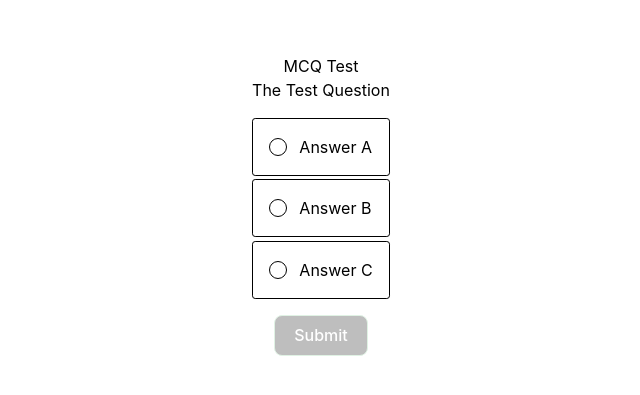
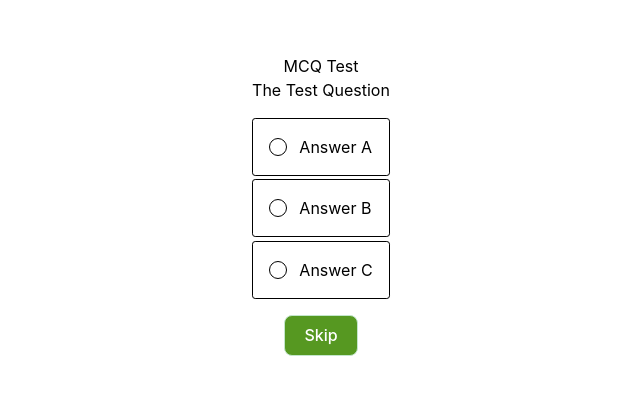
Before and after one commit to UQ-eLIPSE/crucible-components, a Vue app: page / in a window 1280 px wide. Shown: the part 195-590 px from the top of the page, without its empty margins (319-959 px from the left). Built offline with nearby package versions, Linux system fonts and the light colour scheme.

Commit message:
Now users can skip questions

```diff
--- a/src/components/MCQ/MCQButton.vue
+++ b/src/components/MCQ/MCQButton.vue
@@ -2,11 +2,10 @@
   <div>
     <button
       class="mcq-button"
-      :class="buttonClass"
-      :disabled="buttonDisabled"
-      @click="handleButtonClick(submitted)"
+      :class="getButtonClass(submitted, selectedOption)"
+      @click="handleButtonClick(submitted, selectedOption)"
     >
-      {{ buttonText }}
+      {{ getButtonText(submitted, selectedOption) }}
     </button>
   </div>
 </template>
@@ -15,21 +14,42 @@
 import { ref } from "vue";
 import type { MCQButton } from "@type/MCQ.d.ts";
 
-const { submitted, buttonDisabled } = defineProps<MCQButton>();
-const buttonClass = ref<string>("submit");
-const buttonText = ref<string>("Submit");
-const emit = defineEmits(["submitAnswer", "nextQuestion"]);
+const { submitted, selectedOption } = defineProps<MCQButton>();
+const buttonClass = ref<string>("skip");
+const buttonText = ref<string>("Skip");
+const emit = defineEmits(["submitAnswer", "nextQuestion", "skipQuestion"]);
 
-const handleButtonClick = (submittedValue: boolean) => {
-  if (!submittedValue) {
+const handleButtonClick = (
+  submittedValue: boolean,
+  selectedOptionValue: string | null,
+) => {
+  if (!submittedValue && selectedOptionValue) {
     emit("submitAnswer");
     buttonClass.value = "next";
     buttonText.value = "Next";
-  } else if (submittedValue) {
+  } else if (submittedValue && selectedOptionValue) {
     emit("nextQuestion");
-    buttonClass.value = "submit";
-    buttonText.value = "Submit";
+    buttonClass.value = "skip";
+    buttonText.value = "Skip";
+  } else if (!submittedValue && !selectedOptionValue) {
+    emit("skipQuestion");
+    buttonClass.value = "skip";
+    buttonText.value = "Skip";
   }
+};
+
+const getButtonClass = (
+  submittedValue: boolean,
+  selectedOptionValue: string | null,
+) => {
+  return !submittedValue && selectedOptionValue ? "submit" : buttonClass.value;
+};
+
+const getButtonText = (
+  submittedValue: boolean,
+  selectedOptionValue: string | null,
+) => {
+  return !submittedValue && selectedOptionValue ? "Submit" : buttonText.value;
 };
 </script>
 
@@ -66,8 +86,10 @@ button:focus-visible {
 .submit {
   background-color: #7f7f7f;
 }
-
 .next {
   background-color: #2a52be;
 }
+.skip {
+  background-color: #569821;
+}
 </style>
--- a/src/components/MCQ/MCQQuestion.vue
+++ b/src/components/MCQ/MCQQuestion.vue
@@ -19,9 +19,10 @@
   </div>
   <MCQButton
     :submitted="submitted"
-    :button-disabled="buttonDisabled"
+    :selected-option="selectedOption"
     @submit-answer="submitAnswer"
     @next-question="nextQuestion"
+    @skip-question="nextQuestion"
   />
 </template>
 
@@ -34,16 +35,13 @@ import MCQButton from "./MCQButton.vue";
 const { title, options } = defineProps<MCQProps>();
 const selectedOption = ref<string | null>(null);
 const submitted = ref<boolean>(false);
-const buttonDisabled = ref<boolean>(true);
 
 const submitAnswer = () => {
   submitted.value = true;
-  buttonDisabled.value = false;
 };
 
 const nextQuestion = () => {
   submitted.value = false;
-  buttonDisabled.value = true;
   selectedOption.value = null;
 };
 
@@ -51,10 +49,8 @@ const nextQuestion = () => {
 const selectOption = (key: string) => {
   if (!submitted.value && selectedOption.value != key) {
     selectedOption.value = key;
-    buttonDisabled.value = false;
   } else if (!submitted.value && selectedOption.value === key) {
     selectedOption.value = null;
-    buttonDisabled.value = true;
   }
 };
 
--- a/src/types/MCQ.d.ts
+++ b/src/types/MCQ.d.ts
@@ -12,7 +12,7 @@ export interface MCQOptions {
 
 export interface MCQButton {
   submitted: boolean;
-  buttonDisabled: boolean;
+  selectedOption: string | null;
 }
 
 export interface MCQRadioOption {
```
Also changed, not shown: 1 other file (tests, documents, lock files or other folders).
